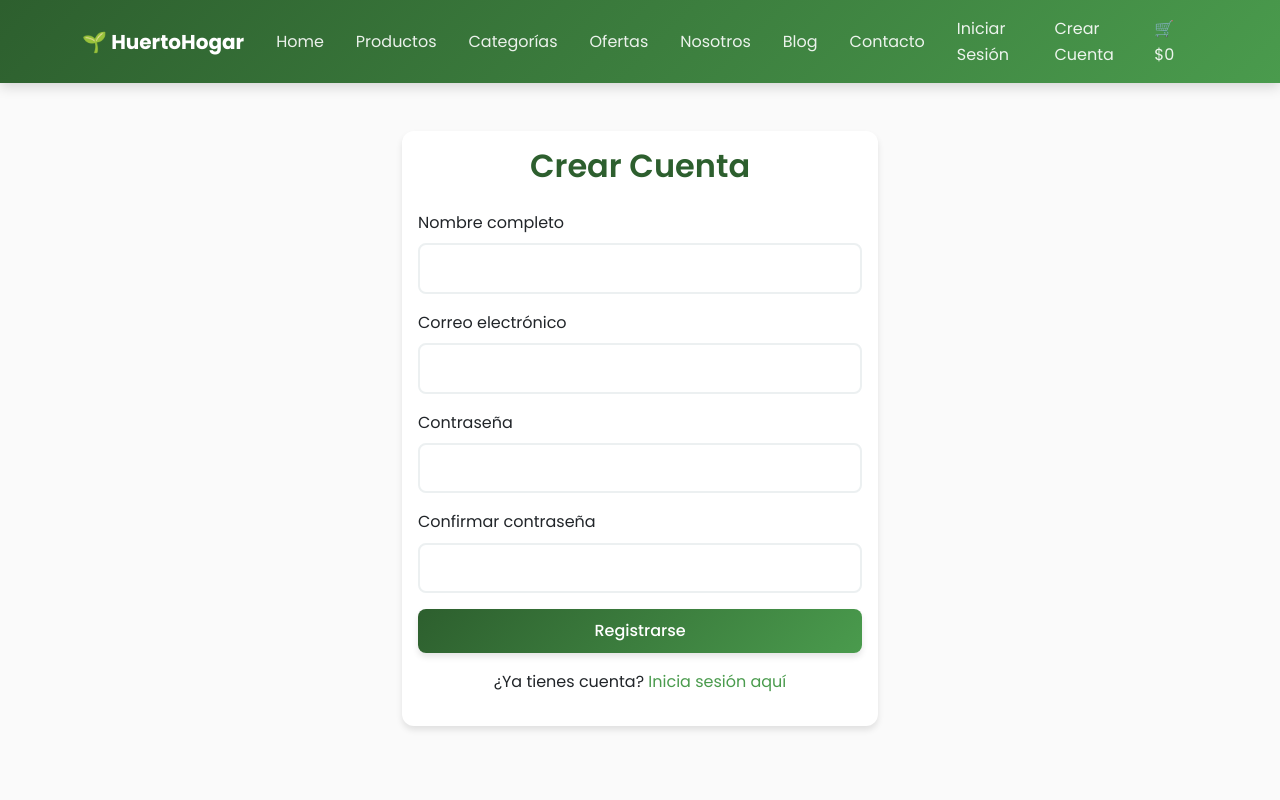
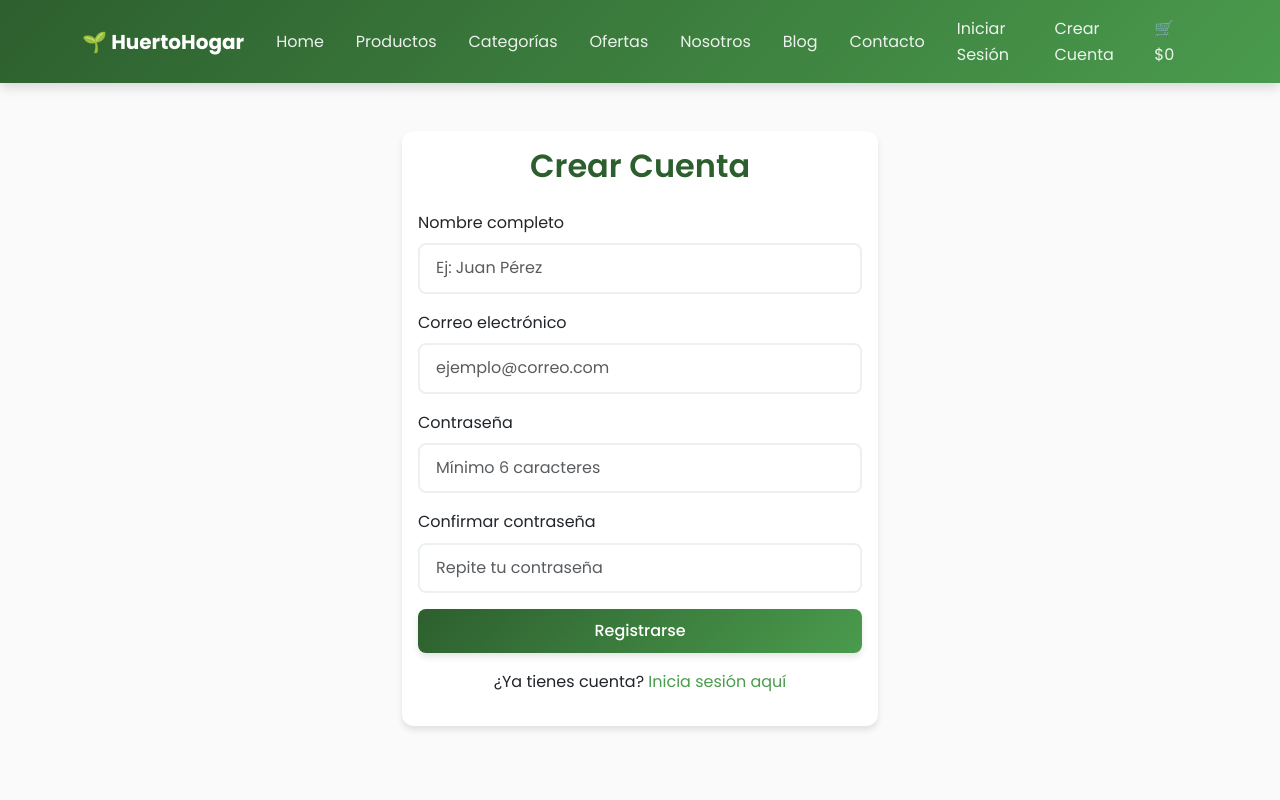
Before and after one commit to JeanU10/huerto-hogar-react, a React (Create React App) app: page /register in a window 1280 px wide. Shown: the top 800 px of the page. Built offline with nearby package versions, Linux system fonts and the light colour scheme.

Commit message:
Fix: CORS con wildcard definitivo para Vercel

```diff
--- a/src/pages/Auth/Register.jsx
+++ b/src/pages/Auth/Register.jsx
@@ -32,11 +32,15 @@ const Register = () => {
     }
 
     setIsLoading(true);
+
+    // ✅ CORREGIDO: Enviar los campos con los nombres correctos
     const result = await register({
-      nombre: formData.nombre,
-      email: formData.correo,
-      password: formData.password
+      username: formData.nombre,  // ✅ Cambié 'nombre' por 'username'
+      email: formData.correo,      // ✅ Ya estaba correcto
+      password: formData.password, // ✅ Ya estaba correcto
+      role: 'user'                 // ✅ Agregué el rol por defecto
     });
+
     setIsLoading(false);
 
     if (result.success) {
@@ -71,6 +75,7 @@ const Register = () => {
                 value={formData.nombre}
                 onChange={handleChange}
                 required
+                placeholder="Ej: Juan Pérez"
               />
             </Form.Group>
 
@@ -82,6 +87,7 @@ const Register = () => {
                 value={formData.correo}
                 onChange={handleChange}
                 required
+                placeholder="ejemplo@correo.com"
               />
             </Form.Group>
 
@@ -93,6 +99,8 @@ const Register = () => {
                 value={formData.password}
                 onChange={handleChange}
                 required
+                minLength="6"
+                placeholder="Mínimo 6 caracteres"
               />
             </Form.Group>
 
@@ -104,10 +112,16 @@ const Register = () => {
                 value={formData.confirmPassword}
                 onChange={handleChange}
                 required
+                placeholder="Repite tu contraseña"
               />
             </Form.Group>
 
-            <Button variant="success" type="submit" className="w-100 mb-3" disabled={isLoading}>
+            <Button
+              variant="success"
+              type="submit"
+              className="w-100 mb-3"
+              disabled={isLoading}
+            >
               {isLoading ? 'Registrando...' : 'Registrarse'}
             </Button>
 
```
Also changed, not shown: 1 other file (tests, documents, lock files or other folders).
